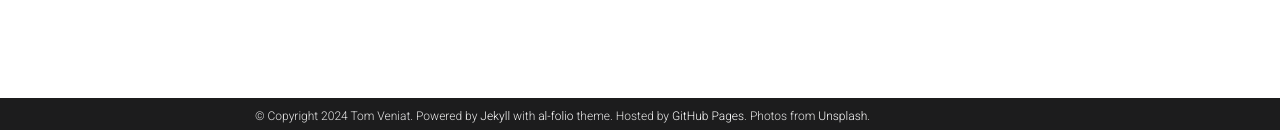
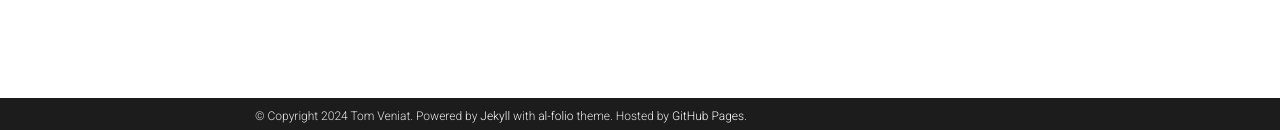
Before and after one commit to TomVeniat/TomVeniat.github.io, a Jekyll site: the page built from _pages/teaching.md, in a window 1280 px wide. Shown: the part 767-897 px from the top of the page. Built offline with Jekyll 4.4.1, drawn with Linux system fonts in a browser that asks for light colours; full-size pictures stand in for the smaller copies a plugin makes; comment, search, counter and statistics services are not loaded; a style sheet for code colours, icons or effects is not loaded; some of the changed lines change nothing that is shown.

Commit message:
Update config

```diff
--- a/_config.yml
+++ b/_config.yml
@@ -12,7 +12,6 @@
 footer_text: >
   Powered by <a href="https://jekyllrb.com/" target="_blank">Jekyll</a> with <a href="https://github.com/alshedivat/al-folio">al-folio</a> theme.
   Hosted by <a href="https://pages.github.com/" target="_blank">GitHub Pages</a>.
-  Photos from <a href="https://unsplash.com" target="_blank">Unsplash</a>.
 keywords: jekyll, jekyll-theme, academic-website, portfolio-website  # add your own keywords or leave empty
 
 lang: en # the language of your site (for example: en, fr, cn, ru, etc.)
@@ -41,7 +40,7 @@
 # will use title and url fields
 # Take a look to https://github.com/jekyll/jekyll-feed for more customization
 
-rss_icon: true
+rss_icon: false
 
 # -----------------------------------------------------------------------------
 # Layout
@@ -67,13 +66,13 @@
 # Social integration
 # -----------------------------------------------------------------------------
 
-github_username: TonVeniat# your GitHub user name
+github_username: TonVeniat
 gitlab_username: # your GitLab user name
-x_username: TomVeniat# your X handle
+x_username: TomVeniat
 mastodon_username: # your mastodon instance+username in the format instance.tld/@username
-linkedin_username: tom-veniat # your LinkedIn user name
+linkedin_username: tom-veniat
 telegram_username: # your Telegram user name
-scholar_userid: l5zbiuwAAAAJ # your Google Scholar ID
+scholar_userid: l5zbiuwAAAAJ
 semanticscholar_id: # your Semantic Scholar ID
 whatsapp_number: # your WhatsApp number (full phone number in international format. Omit any zeroes, brackets, or dashes when adding the phone number in international format.)
 orcid_id: # your ORCID ID
@@ -103,8 +102,7 @@
 zotero_username: # your zotero username
 wechat_qr: # filename of your wechat qr-code saved as an image (e.g., wechat-qr.png if saved to assets/img/wechat-qr.png)
 
-contact_note: >
-  You can even add a little note about which of these is the best way to reach you.
+contact_note:
 
 # -----------------------------------------------------------------------------
 # Analytics and search engine verification
```
